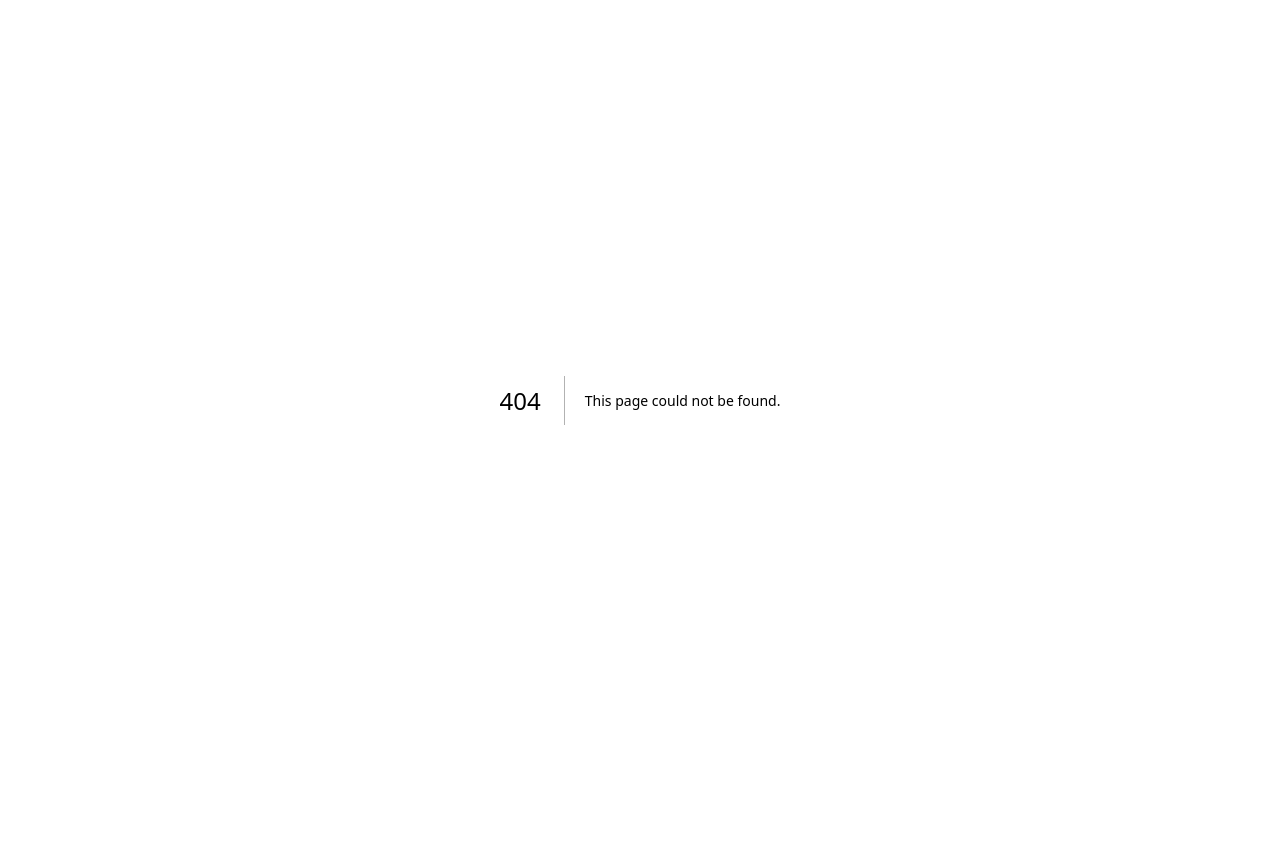
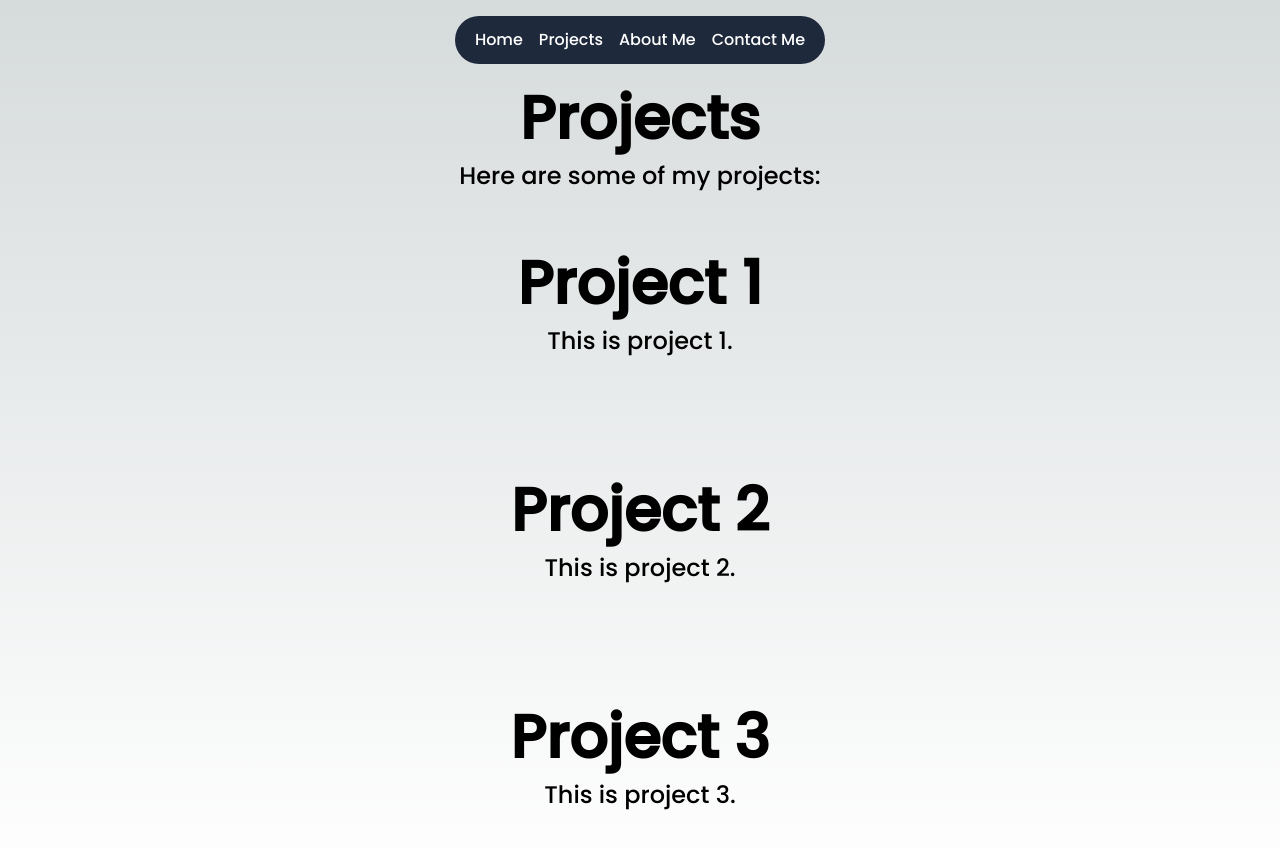
Before and after one commit to AakashRawat04/PortfolioV2, a Next.js app: page /projects in a window 1280 px wide. Before the commit this address had no page. Shown: the top 848 px of the page. Before the commit the page ends 800 px from the top, so only its background shows below. Built offline with nearby package versions, Linux system fonts and the light colour scheme.

Commit message:
feat: add navbar + basic layout

```diff
--- /dev/null
+++ b/app/about/page.tsx
@@ -0,0 +1,10 @@
+export default function About() {
+	return (
+		<div className="flex flex-col items-center justify-center min-h-screen py-2">
+			<main className="flex flex-col items-center justify-center flex-1 px-20 text-center">
+				<h1 className="text-6xl font-bold">About Me</h1>
+				<p className="mt-3 text-2xl">I am a full stack developer.</p>
+			</main>
+		</div>
+	);
+}
--- /dev/null
+++ b/app/contact/page.tsx
@@ -0,0 +1,12 @@
+export default function Contact() {
+	return (
+		<div className="flex flex-col items-center justify-center min-h-screen py-2">
+			<main className="flex flex-col items-center justify-center flex-1 px-20 text-center">
+				<h1 className="text-6xl font-bold">Contact Me</h1>
+				<p className="mt-3 text-2xl">You can contact me at:</p>
+				<p className="mt-3 text-2xl">Email:</p>
+				<p className="mt-3 text-2xl">Phone:</p>
+			</main>
+		</div>
+	);
+}
--- a/app/layout.tsx
+++ b/app/layout.tsx
@@ -1,22 +1,26 @@
-import type { Metadata } from 'next'
-import { Inter } from 'next/font/google'
-import './globals.css'
+import type { Metadata } from "next";
+import { Inter, Poppins } from "next/font/google";
+import "./globals.css";
+import Navbar from "./ui/navbar";
 
-const inter = Inter({ subsets: ['latin'] })
-
+const inter = Inter({ subsets: ["latin"] });
+const poppins = Poppins({ weight: "500", subsets: ["latin"] });
 export const metadata: Metadata = {
-  title: 'Create Next App',
-  description: 'Generated by create next app',
-}
+	title: "Create Next App",
+	description: "Generated by create next app",
+};
 
 export default function RootLayout({
-  children,
+	children,
 }: {
-  children: React.ReactNode
+	children: React.ReactNode;
 }) {
-  return (
-    <html lang="en">
-      <body className={inter.className}>{children}</body>
-    </html>
-  )
+	return (
+		<html lang="en">
+			<body className={poppins.className}>
+				<Navbar />
+				{children}
+			</body>
+		</html>
+	);
 }
--- a/app/page.tsx
+++ b/app/page.tsx
@@ -1,113 +1,12 @@
-import Image from 'next/image'
+import Image from "next/image";
 
 export default function Home() {
-  return (
-    <main className="flex min-h-screen flex-col items-center justify-between p-24">
-      <div className="z-10 max-w-5xl w-full items-center justify-between font-mono text-sm lg:flex">
-        <p className="fixed left-0 top-0 flex w-full justify-center border-b border-gray-300 bg-gradient-to-b from-zinc-200 pb-6 pt-8 backdrop-blur-2xl dark:border-neutral-800 dark:bg-zinc-800/30 dark:from-inherit lg:static lg:w-auto  lg:rounded-xl lg:border lg:bg-gray-200 lg:p-4 lg:dark:bg-zinc-800/30">
-          Get started by editing&nbsp;
-          <code className="font-mono font-bold">app/page.tsx</code>
-        </p>
-        <div className="fixed bottom-0 left-0 flex h-48 w-full items-end justify-center bg-gradient-to-t from-white via-white dark:from-black dark:via-black lg:static lg:h-auto lg:w-auto lg:bg-none">
-          <a
-            className="pointer-events-none flex place-items-center gap-2 p-8 lg:pointer-events-auto lg:p-0"
-            href="https://vercel.com?utm_source=create-next-app&utm_medium=appdir-template&utm_campaign=create-next-app"
-            target="_blank"
-            rel="noopener noreferrer"
-          >
-            By{' '}
-            <Image
-              src="/vercel.svg"
-              alt="Vercel Logo"
-              className="dark:invert"
-              width={100}
-              height={24}
-              priority
-            />
-          </a>
-        </div>
-      </div>
-
-      <div className="relative flex place-items-center before:absolute before:h-[300px] before:w-[480px] before:-translate-x-1/2 before:rounded-full before:bg-gradient-radial before:from-white before:to-transparent before:blur-2xl before:content-[''] after:absolute after:-z-20 after:h-[180px] after:w-[240px] after:translate-x-1/3 after:bg-gradient-conic after:from-sky-200 after:via-blue-200 after:blur-2xl after:content-[''] before:dark:bg-gradient-to-br before:dark:from-transparent before:dark:to-blue-700 before:dark:opacity-10 after:dark:from-sky-900 after:dark:via-[#0141ff] after:dark:opacity-40 before:lg:h-[360px] z-[-1]">
-        <Image
-          className="relative dark:drop-shadow-[0_0_0.3rem_#ffffff70] dark:invert"
-          src="/next.svg"
-          alt="Next.js Logo"
-          width={180}
-          height={37}
-          priority
-        />
-      </div>
-
-      <div className="mb-32 grid text-center lg:max-w-5xl lg:w-full lg:mb-0 lg:grid-cols-4 lg:text-left">
-        <a
-          href="https://nextjs.org/docs?utm_source=create-next-app&utm_medium=appdir-template&utm_campaign=create-next-app"
-          className="group rounded-lg border border-transparent px-5 py-4 transition-colors hover:border-gray-300 hover:bg-gray-100 hover:dark:border-neutral-700 hover:dark:bg-neutral-800/30"
-          target="_blank"
-          rel="noopener noreferrer"
-        >
-          <h2 className={`mb-3 text-2xl font-semibold`}>
-            Docs{' '}
-            <span className="inline-block transition-transform group-hover:translate-x-1 motion-reduce:transform-none">
-              -&gt;
-            </span>
-          </h2>
-          <p className={`m-0 max-w-[30ch] text-sm opacity-50`}>
-            Find in-depth information about Next.js features and API.
-          </p>
-        </a>
-
-        <a
-          href="https://nextjs.org/learn?utm_source=create-next-app&utm_medium=appdir-template-tw&utm_campaign=create-next-app"
-          className="group rounded-lg border border-transparent px-5 py-4 transition-colors hover:border-gray-300 hover:bg-gray-100 hover:dark:border-neutral-700 hover:dark:bg-neutral-800/30"
-          target="_blank"
-          rel="noopener noreferrer"
-        >
-          <h2 className={`mb-3 text-2xl font-semibold`}>
-            Learn{' '}
-            <span className="inline-block transition-transform group-hover:translate-x-1 motion-reduce:transform-none">
-              -&gt;
-            </span>
-          </h2>
-          <p className={`m-0 max-w-[30ch] text-sm opacity-50`}>
-            Learn about Next.js in an interactive course with&nbsp;quizzes!
-          </p>
-        </a>
-
-        <a
-          href="https://vercel.com/templates?framework=next.js&utm_source=create-next-app&utm_medium=appdir-template&utm_campaign=create-next-app"
-          className="group rounded-lg border border-transparent px-5 py-4 transition-colors hover:border-gray-300 hover:bg-gray-100 hover:dark:border-neutral-700 hover:dark:bg-neutral-800/30"
-          target="_blank"
-          rel="noopener noreferrer"
-        >
-          <h2 className={`mb-3 text-2xl font-semibold`}>
-            Templates{' '}
-            <span className="inline-block transition-transform group-hover:translate-x-1 motion-reduce:transform-none">
-              -&gt;
-            </span>
-          </h2>
-          <p className={`m-0 max-w-[30ch] text-sm opacity-50`}>
-            Explore the Next.js 13 playground.
-          </p>
-        </a>
-
-        <a
-          href="https://vercel.com/new?utm_source=create-next-app&utm_medium=appdir-template&utm_campaign=create-next-app"
-          className="group rounded-lg border border-transparent px-5 py-4 transition-colors hover:border-gray-300 hover:bg-gray-100 hover:dark:border-neutral-700 hover:dark:bg-neutral-800/30"
-          target="_blank"
-          rel="noopener noreferrer"
-        >
-          <h2 className={`mb-3 text-2xl font-semibold`}>
-            Deploy{' '}
-            <span className="inline-block transition-transform group-hover:translate-x-1 motion-reduce:transform-none">
-              -&gt;
-            </span>
-          </h2>
-          <p className={`m-0 max-w-[30ch] text-sm opacity-50`}>
-            Instantly deploy your Next.js site to a shareable URL with Vercel.
-          </p>
-        </a>
-      </div>
-    </main>
-  )
+	return (
+		<main className="flex min-h-screen flex-col items-center justify-between p-24 ">
+			<div className="flex flex-col items-center justify-center flex-1 px-20 text-center">
+				<h1 className="text-6xl font-bold">Welcome to my website!</h1>
+				<p className="mt-3 text-2xl">I am a full stack developer.</p>
+			</div>
+		</main>
+	);
 }
--- /dev/null
+++ b/app/projects/page.tsx
@@ -0,0 +1,22 @@
+export default function Projects() {
+	return (
+		<div className="flex flex-col items-center justify-center min-h-screen py-2">
+			<main className="flex flex-col items-center justify-center flex-1 px-20 text-center">
+				<h1 className="text-6xl font-bold">Projects</h1>
+				<p className="mt-3 text-2xl">Here are some of my projects:</p>
+				<div className="flex flex-col items-center justify-center flex-1 px-20 text-center">
+					<h1 className="text-6xl font-bold">Project 1</h1>
+					<p className="mt-3 text-2xl">This is project 1.</p>
+				</div>
+				<div className="flex flex-col items-center justify-center flex-1 px-20 text-center">
+					<h1 className="text-6xl font-bold">Project 2</h1>
+					<p className="mt-3 text-2xl">This is project 2.</p>
+				</div>
+				<div className="flex flex-col items-center justify-center flex-1 px-20 text-center">
+					<h1 className="text-6xl font-bold">Project 3</h1>
+					<p className="mt-3 text-2xl">This is project 3.</p>
+				</div>
+			</main>
+		</div>
+	);
+}
--- /dev/null
+++ b/app/ui/navbar.tsx
@@ -0,0 +1,40 @@
+import Link from "next/link";
+
+export default function Navbar() {
+	return (
+		// <nav>
+		// 	<div className="flex justify-around items-center bg-gray-200 p-4 w-fit">
+		// 		<Link href="/" className="text-gray-800">
+		// 			Home
+		// 		</Link>
+		// 		<Link href="/projects" className="text-gray-800">
+		// 			Projects
+		// 		</Link>
+		// 		<Link href="/about" className="text-gray-800">
+		// 			About Me
+		// 		</Link>
+		// 		<Link href="/contact" className="text-gray-800">
+		// 			Contact Me
+		// 		</Link>
+		// 	</div>
+		// </nav>
+		<nav className="p-4 w-full flex justify-center">
+			<div className="p-1 flex items-center bg-slate-800 rounded-3xl w-fit">
+				<div className="flex w-fit text-white p-2">
+					<Link href="/" className="mx-2">
+						Home
+					</Link>
+					<Link href="/projects" className="mx-2">
+						Projects
+					</Link>
+					<Link href="/about" className="mx-2">
+						About Me
+					</Link>
+					<Link href="/contact" className="mx-2">
+						Contact Me
+					</Link>
+				</div>
+			</div>
+		</nav>
+	);
+}
```
Also changed, not shown: app/globals.css (indentation only).
